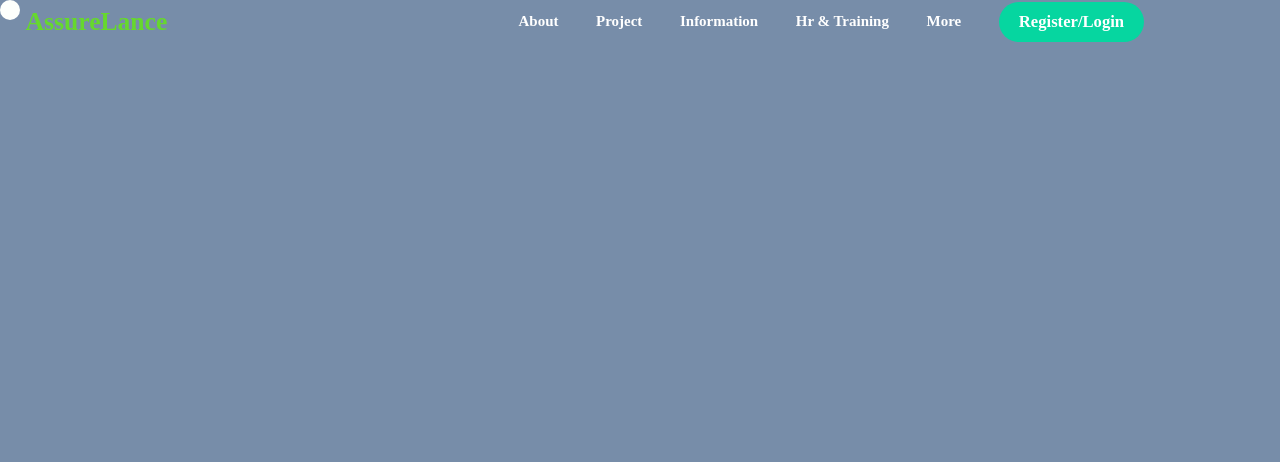
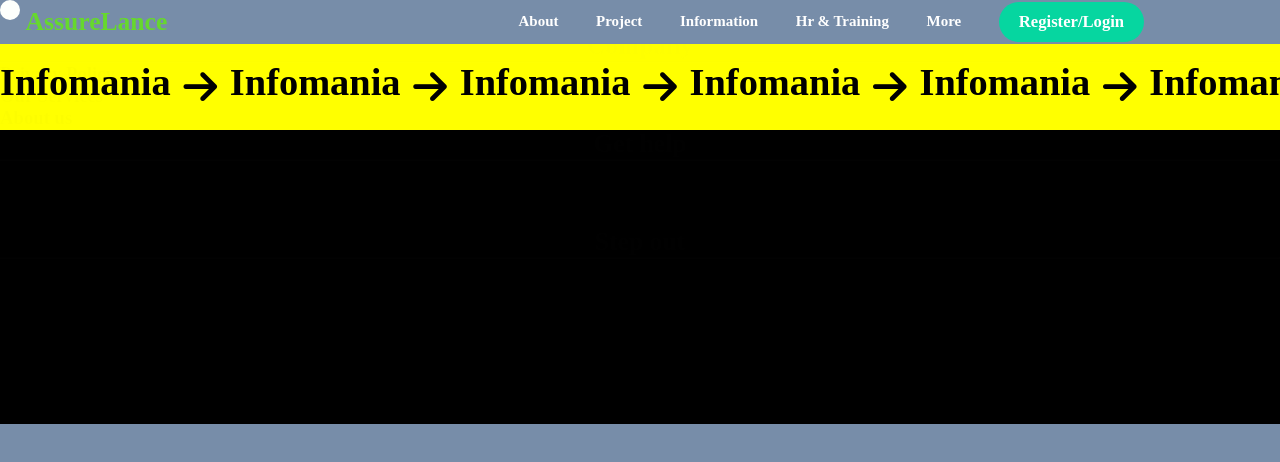
Before and after one commit to harshbuttru3/AssureLance, a React (Vite) app: page / in a window 1280 px wide. Shown: the top 462 px of the page. Built offline with nearby package versions, Linux system fonts and the light colour scheme.

Commit message:
here some added components:aman

```diff
--- a/index.html
+++ b/index.html
@@ -5,7 +5,7 @@
     <link rel="icon" type="image/svg+xml" href="/vite.svg" />
     <!-- <link rel="stylesheet" href="mouse.css"> -->
     <meta name="viewport" content="width=device-width, initial-scale=1.0" />
-    <title>Vite + React</title>
+    <title>AssureLance</title>
     <link
     href="https://cdn.jsdelivr.net/npm/remixicon@4.3.0/fonts/remixicon.css"
     rel="stylesheet"
--- /dev/null
+++ b/src/components/Footer.jsx
@@ -0,0 +1,95 @@
+import React, { useEffect } from 'react';
+import './footer.css';
+import gsap from 'gsap';
+import { ScrollTrigger } from 'gsap/dist/ScrollTrigger';
+
+gsap.registerPlugin(ScrollTrigger);
+
+function Footer() {
+  useEffect(() => {
+    const handleWheel = (dets) => {
+      if (dets.deltaY > 0) {
+        gsap.to('.moving', {
+          x: '-200%',
+          duration: 3,
+          ease: 'none',
+          repeat: -1,
+        });
+
+        gsap.to('.moving i', {
+          rotate: 180,
+        });
+      } else {
+        gsap.to('.moving', {
+          x: '0%',
+          duration: 3,
+          ease: 'none',
+          repeat: -1,
+        });
+
+        gsap.to('.moving i', {
+          rotate: 0,
+        });
+      }
+    };
+
+    window.addEventListener('wheel', handleWheel);
+
+    gsap.from('.company', {
+      y: -100,
+      duration: 4,
+      delay: 1,
+      opacity: 0,
+      scrollTrigger: {
+        trigger: '.company',
+        scroller: 'body',
+        start: 'top 50%',
+        end: 'top 50%',
+        scrub: 2,
+        markers: true,
+      },
+    });
+
+    return () => window.removeEventListener('wheel', handleWheel);
+  }, []);
+
+  return (
+    <div className="Footer">
+      <div className="page2">
+        <footer id="move">
+          {Array.from({ length: 12 }).map((_, index) => (
+            <div className="moving" key={index}>
+              <h1>infomania</h1>
+              <i className="fa-solid fa-arrow-right"></i>
+            </div>
+          ))}
+        </footer>
+        <footer id="infomania">
+          <div className="company">
+            <h2>Company</h2>
+            <hr />
+            <h3>Privacy Policy</h3>
+            <h3>Our Services</h3>
+            <h3>About us</h3>
+          </div>
+          <div className="company">
+            <h2>Get help</h2>
+            <hr />
+            <h3>Term & Conditions</h3>
+            <h3>Payment option</h3>
+            <h3>FAQ</h3>
+          </div>
+          <div className="company">
+            <h2>Step out</h2>
+            <hr />
+            <h3>Cancellation</h3>
+            <h3>Refund</h3>
+            <h3>Help</h3>
+          </div>
+        </footer>
+      </div>
+    </div>
+  );
+}
+
+export default Footer;
--- a/src/components/Mouse.jsx
+++ b/src/components/Mouse.jsx
@@ -1,5 +1,5 @@
 import React, { useRef, useEffect } from 'react';
-import './mouse.css';
+import './mouse.css'; // Ensure this file contains the required styles
 import gsap from 'gsap';
 
 function Mouse() {
@@ -14,13 +14,15 @@ function Mouse() {
             });
         };
 
-        const scalemouse = document.querySelector("#navopt");
+        const handleMouseEnter = (event) => {
+            const targetClass = event.target.classList.contains('navopt') ? 'navopt' : 'page2';
+            const scale = targetClass === 'navopt' ? 3 : 3; // Adjust scale if different for different elements
+            const backgroundColor = targetClass === 'navopt' ? '#fdfffc56' : 'rgba(255, 255, 0, 0.7)';
 
-        const handleMouseEnter = () => {
             gsap.to(mouseShadowRef.current, {
-                scale: 3,
-                border: "1px solid #ffffffab",
-                backgroundColor: "#fdfffc56",
+                scale,
+                border: "1px",
+                backgroundColor,
             });
         };
 
@@ -32,18 +34,35 @@ function Mouse() {
             });
         };
 
-    // Add event listeners
-        scalemouse.addEventListener("mouseenter", handleMouseEnter);
-        scalemouse.addEventListener("mouseleave", handleMouseLeave);
+        const scalemouse = document.querySelector(".navopt");
+        const scalemousefooter = document.querySelector(".page2");
+
+        // Add event listeners
+        if (scalemouse) {
+            scalemouse.addEventListener("mouseenter", handleMouseEnter);
+            scalemouse.addEventListener("mouseleave", handleMouseLeave);
+        }
+
+        if (scalemousefooter) {
+            scalemousefooter.addEventListener("mouseenter", handleMouseEnter);
+            scalemousefooter.addEventListener("mouseleave", handleMouseLeave);
+        }
 
         document.addEventListener('mousemove', handleMouseMove);
 
-
-        // Cleanup the event listener on component unmount
+        // Cleanup the event listeners on component unmount
         return () => {
             document.removeEventListener('mousemove', handleMouseMove);
-            scalemouse.removeEventListener("mouseenter", handleMouseEnter);
-            scalemouse.removeEventListener("mouseleave", handleMouseLeave);
+
+            if (scalemouse) {
+                scalemouse.removeEventListener("mouseenter", handleMouseEnter);
+                scalemouse.removeEventListener("mouseleave", handleMouseLeave);
+            }
+
+            if (scalemousefooter) {
+                scalemousefooter.removeEventListener("mouseenter", handleMouseEnter);
+                scalemousefooter.removeEventListener("mouseleave", handleMouseLeave);
+            }
         };
     }, []);
 
--- a/src/components/Navbar.jsx
+++ b/src/components/Navbar.jsx
@@ -9,7 +9,7 @@ function Navbar() {
 
   return (
     <div className='Navbar'>
-      <div id="navopt">
+      <div className="navopt">
         <h2>AssureLance</h2>
         <h3>
           <NavLink to="/about">About</NavLink>
--- /dev/null
+++ b/src/components/PageA.jsx
@@ -0,0 +1,13 @@
+import React from 'react';
+import './pageA.css';
+
+
+function PageA() {
+
+  return (
+    <div className='PageA'>
+    </div>
+  );
+}
+
+export default PageA;
--- /dev/null
+++ b/src/components/footer.css
@@ -0,0 +1,82 @@
+.Footer{
+    height: 100%;
+    width: 100%;
+
+}
+
+.Footer .page2 {
+    background-color: rgb(0, 0, 0);
+    height: 100%;
+    width: 100%;
+    color: rgb(0, 0, 0);
+    overflow-x: hidden;
+}
+
+.Footer .page2 #move {
+    width: 100%;
+    height: 11%;
+    background-color: rgb(255, 255, 0);
+    display: flex;
+    align-items: center;
+    position: relative;
+    text-transform: capitalize;
+}
+
+.Footer .page2 #move .moving {
+    display: flex;
+    flex-shrink: 0;
+    padding-top: 2vh;
+    padding-bottom: 2vh;
+    transform: translateX(-100%);
+}
+
+.Footer .page2 #move .moving h1 {
+    font-size: 3vw;
+    font-family: cursive;
+    font-weight: 600;
+}
+
+.Footer .page2 #move .moving i {
+    font-size: 3vw;
+    padding: 1vh 1vw;
+}
+
+.Footer .page2 #move #infomania {
+    width: 100%;
+    height: 90%;
+    background-color: #000000;
+    display: flex;
+    flex-direction: row;
+    justify-content: center;
+    align-items: center;
+    gap: 5%;
+    position: relative;
+}
+
+.Footer .page2 #move #infomania .company {
+    color: bisque;
+    background-color: rgba(128, 128, 128, 0.2);
+    padding: 2.5vw 2vw;
+    border-radius: 10px;
+    height: 45%;
+    width: 20%;
+}
+
+.Footer .page2 #move #infomania .company h2 {
+    text-align: center;
+    font-size: 2vw;
+    margin-bottom: 2.5vh;
+    color: red;
+}
+
+.Footer .page2 #move #infomania .company h3 {
+    text-align: center;
+    font-size: 1.5vw;
+    margin-top: 1.5vh;
+    color: white;
+    cursor: pointer;
+}
+
+.Footer .page2 #move #infomania .company h3:hover {
+    color: red;
+}
--- a/src/components/mouse.css
+++ b/src/components/mouse.css
@@ -4,6 +4,6 @@
     border-radius: 50%;
     background-color: #fdfffc;
     position: fixed;
-    z-index: -1;
+    /* z-index: -1; */
 
 }
--- a/src/components/navbar.css
+++ b/src/components/navbar.css
@@ -13,7 +13,7 @@
     color: rgb(102, 216, 45);
 }
 
-.Navbar #navopt{
+.Navbar .navopt{
     margin: 0.15% 0%;
     height: 100%;
     width: 100%;
@@ -50,7 +50,7 @@ a{
 
 }
 
-.Navbar #navopt h1:hover{
+.Navbar .navopt h1:hover{
     cursor: pointer;
     background-color: #000814;
     color: white;
--- /dev/null
+++ b/src/components/pageA.css
@@ -0,0 +1,4 @@
+.pageA{
+    height: 90%;
+    width: 100%;
+}
--- a/src/pages/Home.jsx
+++ b/src/pages/Home.jsx
@@ -2,6 +2,8 @@ import React, { useEffect } from 'react';
 import gsap from 'gsap';
 import Mouse from '../components/Mouse';
 import Navbar from '../components/Navbar';
+import Footer from '../components/Footer';
+import PageA from '../components/PageA';
 import "./home.css";
 
 function Home() {
@@ -10,6 +12,8 @@ function Home() {
     <>
       <Mouse />
       <Navbar />
+      <PageA />
+      <Footer />
     </>
   );
 }
--- a/src/pages/home.css
+++ b/src/pages/home.css
@@ -2,14 +2,6 @@ body{
     height: 100%;
     width: 100%;
     background: #778da9;
-    /* background: #ffffffab; */
+    /* background-color: rgba(255, 255, 0, 0.661); */
     overflow-x: hidden;
 }
-#circle{
-    border-radius: 50%;
-    background-color: #950f0d;
-    height: 900px;
-    width: 900px;
-    z-index: 0;
-    filter: blur(20px);
-}
```
